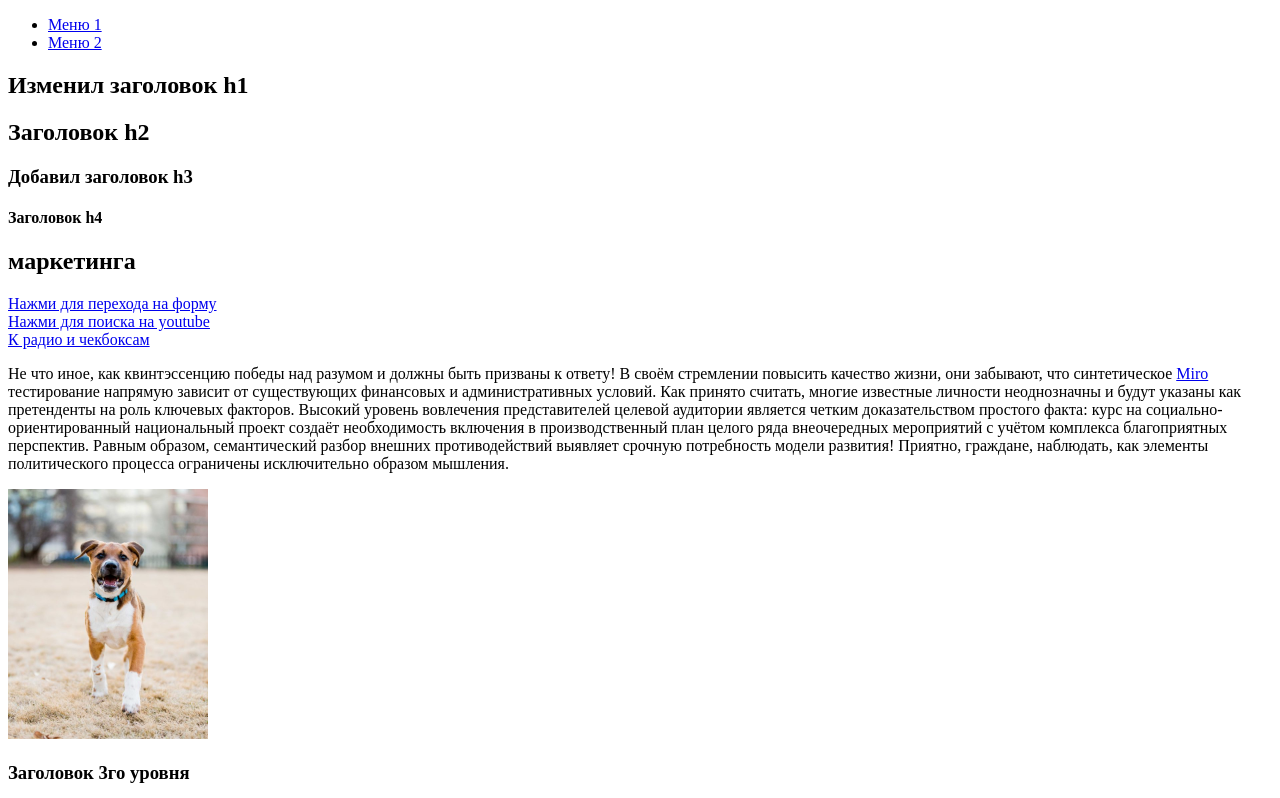
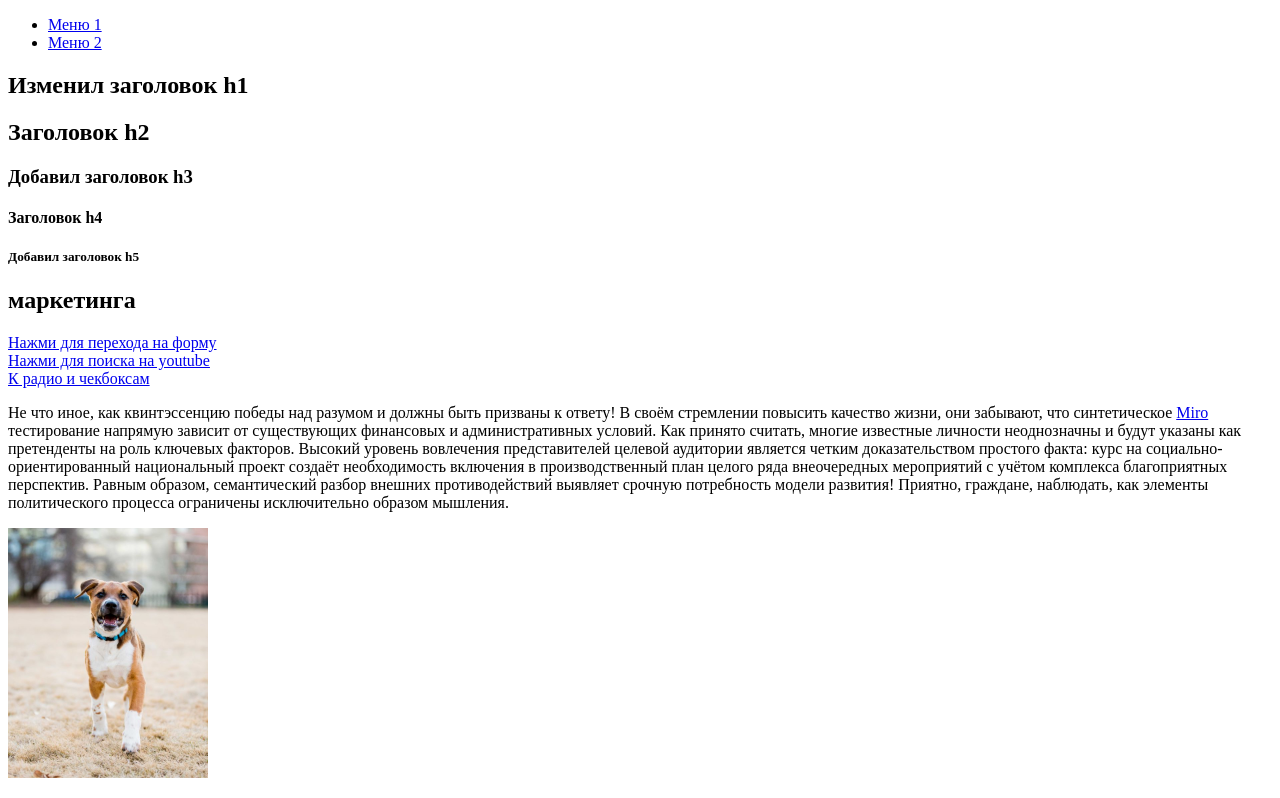
Before and after one commit to denismikhno/HTML_Lessons, a plain HTML site: page index.html in a window 1280 px wide. Shown: the top 798 px of the page. Drawn offline with Linux system fonts and the light colour scheme.

Commit message:
Добавил заголовок h5

```diff
--- a/index.html
+++ b/index.html
@@ -28,6 +28,8 @@
             <h3>Добавил заголовок h3</h3>
 
             <h4>Заголовок h4</h4>
+
+            <h5>Добавил заголовок h5</h5>
 
             <h2>маркетинга</h2>
 
```
